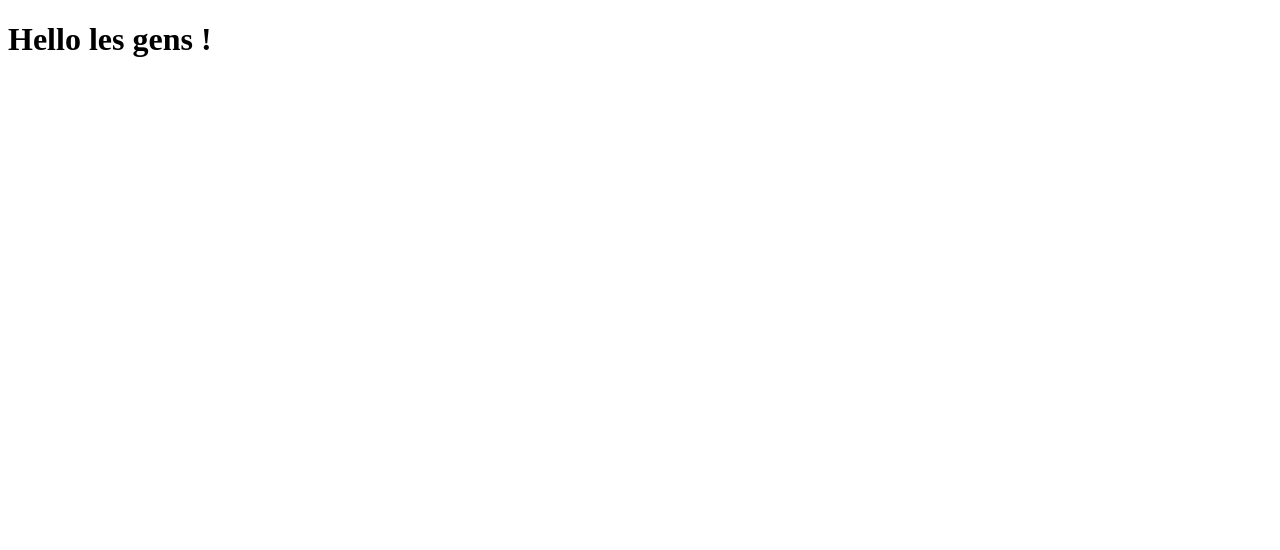
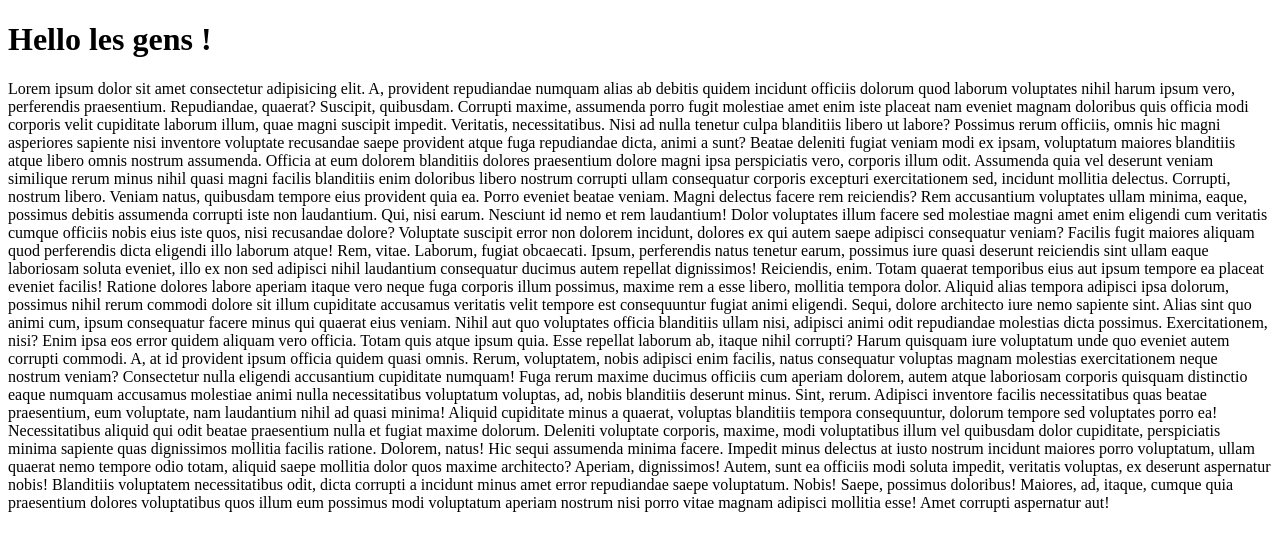
Before and after one commit to Olyvier/tsiane, a plain HTML site: page index.html in a window 1280 px wide. Drawn offline with Linux system fonts and the light colour scheme.

Commit message:
third commit

```diff
--- a/index.html
+++ b/index.html
@@ -8,5 +8,25 @@
 </head>
 <body>
   <h1>Hello les gens !</h1>
+  <p>Lorem ipsum dolor sit amet consectetur adipisicing elit. A, provident repudiandae numquam alias ab debitis quidem incidunt officiis dolorum quod laborum voluptates nihil harum ipsum vero, perferendis praesentium. Repudiandae, quaerat?
+  Suscipit, quibusdam. Corrupti maxime, assumenda porro fugit molestiae amet enim iste placeat nam eveniet magnam doloribus quis officia modi corporis velit cupiditate laborum illum, quae magni suscipit impedit. Veritatis, necessitatibus.
+  Nisi ad nulla tenetur culpa blanditiis libero ut labore? Possimus rerum officiis, omnis hic magni asperiores sapiente nisi inventore voluptate recusandae saepe provident atque fuga repudiandae dicta, animi a sunt?
+  Beatae deleniti fugiat veniam modi ex ipsam, voluptatum maiores blanditiis atque libero omnis nostrum assumenda. Officia at eum dolorem blanditiis dolores praesentium dolore magni ipsa perspiciatis vero, corporis illum odit.
+  Assumenda quia vel deserunt veniam similique rerum minus nihil quasi magni facilis blanditiis enim doloribus libero nostrum corrupti ullam consequatur corporis excepturi exercitationem sed, incidunt mollitia delectus. Corrupti, nostrum libero.
+  Veniam natus, quibusdam tempore eius provident quia ea. Porro eveniet beatae veniam. Magni delectus facere rem reiciendis? Rem accusantium voluptates ullam minima, eaque, possimus debitis assumenda corrupti iste non laudantium.
+  Qui, nisi earum. Nesciunt id nemo et rem laudantium! Dolor voluptates illum facere sed molestiae magni amet enim eligendi cum veritatis cumque officiis nobis eius iste quos, nisi recusandae dolore?
+  Voluptate suscipit error non dolorem incidunt, dolores ex qui autem saepe adipisci consequatur veniam? Facilis fugit maiores aliquam quod perferendis dicta eligendi illo laborum atque! Rem, vitae. Laborum, fugiat obcaecati.
+  Ipsum, perferendis natus tenetur earum, possimus iure quasi deserunt reiciendis sint ullam eaque laboriosam soluta eveniet, illo ex non sed adipisci nihil laudantium consequatur ducimus autem repellat dignissimos! Reiciendis, enim.
+  Totam quaerat temporibus eius aut ipsum tempore ea placeat eveniet facilis! Ratione dolores labore aperiam itaque vero neque fuga corporis illum possimus, maxime rem a esse libero, mollitia tempora dolor.
+  Aliquid alias tempora adipisci ipsa dolorum, possimus nihil rerum commodi dolore sit illum cupiditate accusamus veritatis velit tempore est consequuntur fugiat animi eligendi. Sequi, dolore architecto iure nemo sapiente sint.
+  Alias sint quo animi cum, ipsum consequatur facere minus qui quaerat eius veniam. Nihil aut quo voluptates officia blanditiis ullam nisi, adipisci animi odit repudiandae molestias dicta possimus. Exercitationem, nisi?
+  Enim ipsa eos error quidem aliquam vero officia. Totam quis atque ipsum quia. Esse repellat laborum ab, itaque nihil corrupti? Harum quisquam iure voluptatum unde quo eveniet autem corrupti commodi.
+  A, at id provident ipsum officia quidem quasi omnis. Rerum, voluptatem, nobis adipisci enim facilis, natus consequatur voluptas magnam molestias exercitationem neque nostrum veniam? Consectetur nulla eligendi accusantium cupiditate numquam!
+  Fuga rerum maxime ducimus officiis cum aperiam dolorem, autem atque laboriosam corporis quisquam distinctio eaque numquam accusamus molestiae animi nulla necessitatibus voluptatum voluptas, ad, nobis blanditiis deserunt minus. Sint, rerum.
+  Adipisci inventore facilis necessitatibus quas beatae praesentium, eum voluptate, nam laudantium nihil ad quasi minima! Aliquid cupiditate minus a quaerat, voluptas blanditiis tempora consequuntur, dolorum tempore sed voluptates porro ea!
+  Necessitatibus aliquid qui odit beatae praesentium nulla et fugiat maxime dolorum. Deleniti voluptate corporis, maxime, modi voluptatibus illum vel quibusdam dolor cupiditate, perspiciatis minima sapiente quas dignissimos mollitia facilis ratione.
+  Dolorem, natus! Hic sequi assumenda minima facere. Impedit minus delectus at iusto nostrum incidunt maiores porro voluptatum, ullam quaerat nemo tempore odio totam, aliquid saepe mollitia dolor quos maxime architecto?
+  Aperiam, dignissimos! Autem, sunt ea officiis modi soluta impedit, veritatis voluptas, ex deserunt aspernatur nobis! Blanditiis voluptatem necessitatibus odit, dicta corrupti a incidunt minus amet error repudiandae saepe voluptatum. Nobis!
+  Saepe, possimus doloribus! Maiores, ad, itaque, cumque quia praesentium dolores voluptatibus quos illum eum possimus modi voluptatum aperiam nostrum nisi porro vitae magnam adipisci mollitia esse! Amet corrupti aspernatur aut!</p>
 </body>
 </html>
```
